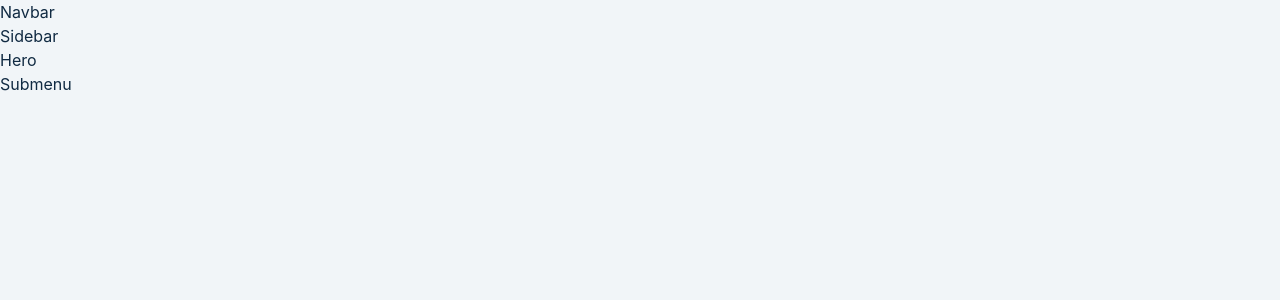
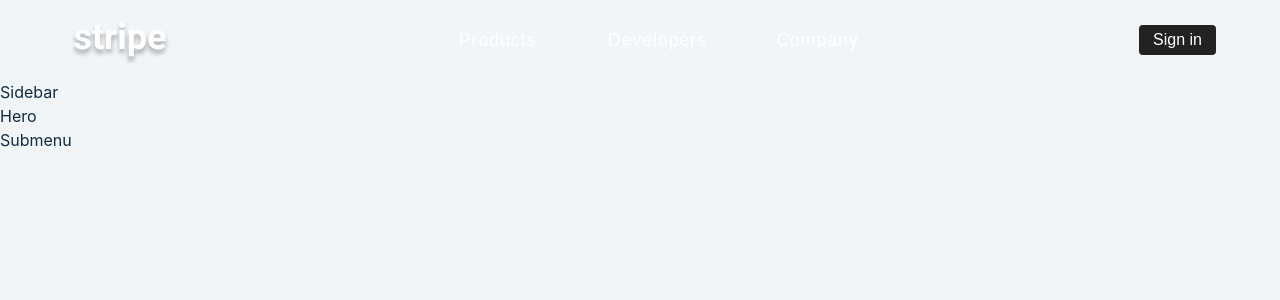
Before and after one commit to shaikat17/stripe-project-react, a React (Create React App) app: page / in a window 1280 px wide. Shown: the top 300 px of the page. Built offline with nearby package versions, Linux system fonts and the light colour scheme.

Commit message:
working on navbar

```diff
--- a/src/components/Navbar/Navbar.js
+++ b/src/components/Navbar/Navbar.js
@@ -1,9 +1,41 @@
-import React from 'react'
+import React from "react";
+import logo from "../../images/logo.svg";
+import { FaBars } from "react-icons/fa";
+import { useGlobalContext } from "../../context";
 
 const Navbar = () => {
+  const { openSidebar, openSubmenu, closeSubmenu } = useGlobalContext();
+
   return (
-    <div>Navbar</div>
-  )
-}
+    <nav className="nav">
+      <div className="nav-center">
+        <div className="nav-header">
+          <img src={logo} className="nav-logo" alt="logo" />
+          <button className="btn toggle-btn" onClick={openSidebar}>
+            <FaBars />
+          </button>
+        </div>
+        <ul className='nav-links'>
+          <li>
+            <button className='link-btn' >
+              products
+            </button>
+          </li>
+          <li>
+            <button className='link-btn' >
+              developers
+            </button>
+          </li>
+          <li>
+            <button className='link-btn' >
+              company
+            </button>
+          </li>
+        </ul>
+        <button className='btn signin-btn'>Sign in</button>
+      </div>
+    </nav>
+  );
+};
 
-export default Navbar
+export default Navbar;
```
